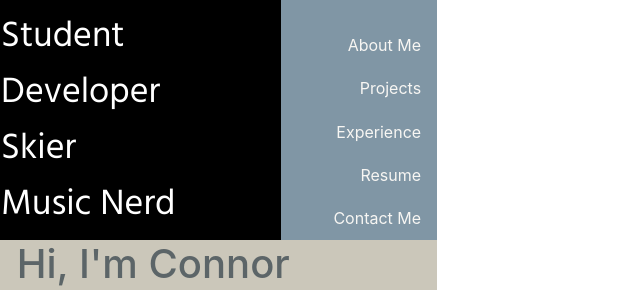
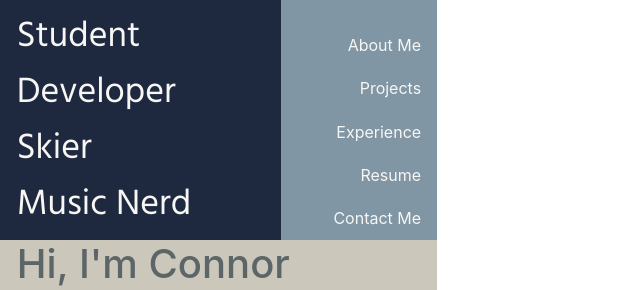
Before and after one commit to cjburri/personal-website, an Angular app: page / in a window 1280 px wide. Shown: the top 290 px of the page, without its empty margins (0-640 px from the left). Built offline with nearby package versions, Linux system fonts and the light colour scheme.

Commit message:
update the tags component styling

```diff
--- a/src/app/static-menu/sub-components/tags/tags.component.css
+++ b/src/app/static-menu/sub-components/tags/tags.component.css
@@ -17,9 +17,9 @@
 }
 
 .tags {
-    background-color: black;
+    background-color: #1E2940;
     align-content: stretch;
-    color: white;
+    color: #F7F6F3;
     display: flex;
     flex-wrap: wrap;
     width: 100%;
@@ -31,7 +31,7 @@
 }
 
 h1 {
-    margin-left: 10%;
+    padding-left: 15%;
     width: 100%;
     font-family: 'Hind', sans-serif;
     font-size: 36px;
```
